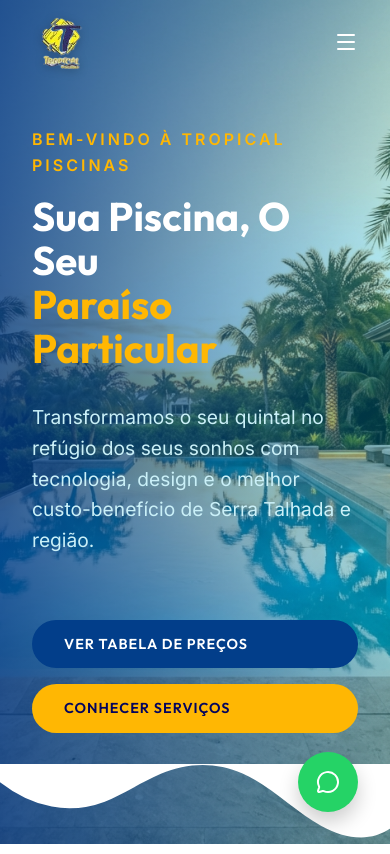
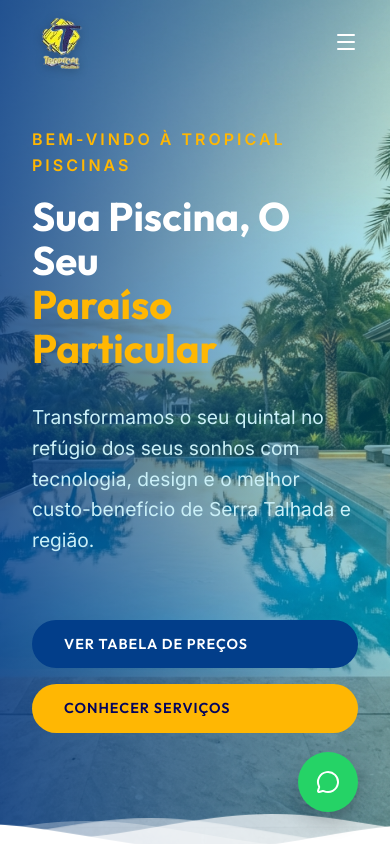
Before and after one commit to erpluxia/tropical-piscina-servicos, a website built with Vite: page index.html in a window 390 px wide. Shown: the top 854 px of the page. Built offline with nearby package versions, Linux system fonts and the light colour scheme.

Commit message:
Página de serviços v1.1

```diff
--- a/index.html
+++ b/index.html
@@ -45,10 +45,16 @@
         </div>
       </div>
       <div class="wave-divider">
-        <svg data-name="Layer 1" xmlns="http://www.w3.org/2000/svg" viewBox="0 0 1200 120" preserveAspectRatio="none">
-          <path
-            d="M321.39,56.44c58-10.79,114.16-30.13,172-41.86,82.39-16.72,168.19-17.73,250.45-.39C823.78,31,906.67,72,985.66,92.83c70.05,18.48,146.53,26.09,214.34,3V0H0V27.35A600.21,600.21,0,0,0,321.39,56.44Z"
-            class="shape-fill"></path>
+        <svg viewBox="0 24 150 28" preserveAspectRatio="none" shape-rendering="auto">
+          <defs>
+            <path id="gentle-wave" d="M-160 44c30 0 58-18 88-18s 58 18 88 18 58-18 88-18 58 18 88 18 v44h-352z" />
+          </defs>
+          <g class="parallax">
+            <use xlink:href="#gentle-wave" x="48" y="0" fill="rgba(255,255,255,0.7" />
+            <use xlink:href="#gentle-wave" x="48" y="3" fill="rgba(255,255,255,0.5)" />
+            <use xlink:href="#gentle-wave" x="48" y="5" fill="rgba(255,255,255,0.3)" />
+            <use xlink:href="#gentle-wave" x="48" y="7" fill="#fff" />
+          </g>
         </svg>
       </div>
     </section>
@@ -148,7 +154,8 @@
       </div>
     </div>
     <div class="footer-bottom">
-      <p>&copy; 2024 Tropical Piscinas. Todos os direitos reservados.</p>
+      <p>&copy; 2026 Tropical Piscinas. Todos os direitos reservados por Wastech.</p>
+      <p>Desenvolvido por <a href="https://wastechads.com" target="_blank">WasTechAds</a></p>
     </div>
   </footer>
 
--- a/src/style.css
+++ b/src/style.css
@@ -318,13 +318,56 @@ header.sticky .logo-img {
 }
 
 .wave-divider svg {
-  display: block;
-  width: calc(100% + 1.3px);
-  height: 80px;
+  position: relative;
+  width: 100%;
+  height: 10vh;
+  margin-bottom: -7px;
+  /*Fix for safari gap*/
+  min-height: 100px;
+  max-height: 150px;
 }
 
-.wave-divider .shape-fill {
-  fill: var(--white);
+/* Animation */
+.parallax>use {
+  animation: move-forever 25s cubic-bezier(.55, .5, .45, .5) infinite;
+}
+
+.parallax>use:nth-child(1) {
+  animation-delay: -2s;
+  animation-duration: 7s;
+}
+
+.parallax>use:nth-child(2) {
+  animation-delay: -3s;
+  animation-duration: 10s;
+}
+
+.parallax>use:nth-child(3) {
+  animation-delay: -4s;
+  animation-duration: 13s;
+}
+
+.parallax>use:nth-child(4) {
+  animation-delay: -5s;
+  animation-duration: 20s;
+}
+
+@keyframes move-forever {
+  0% {
+    transform: translate3d(-90px, 0, 0);
+  }
+
+  100% {
+    transform: translate3d(85px, 0, 0);
+  }
+}
+
+/* Shrinking for mobile */
+@media (max-width: 768px) {
+  .wave-divider svg {
+    height: 40px;
+    min-height: 40px;
+  }
 }
 
 /* Services */
```
